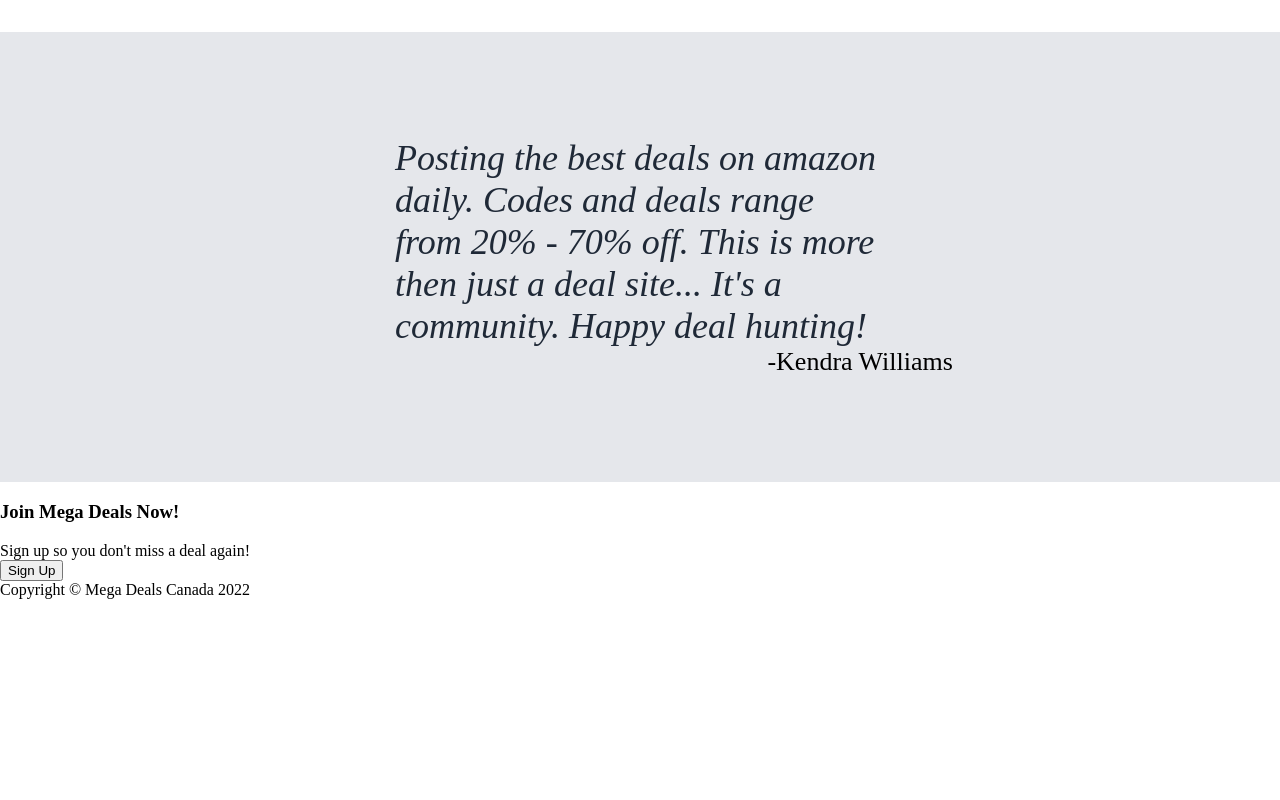
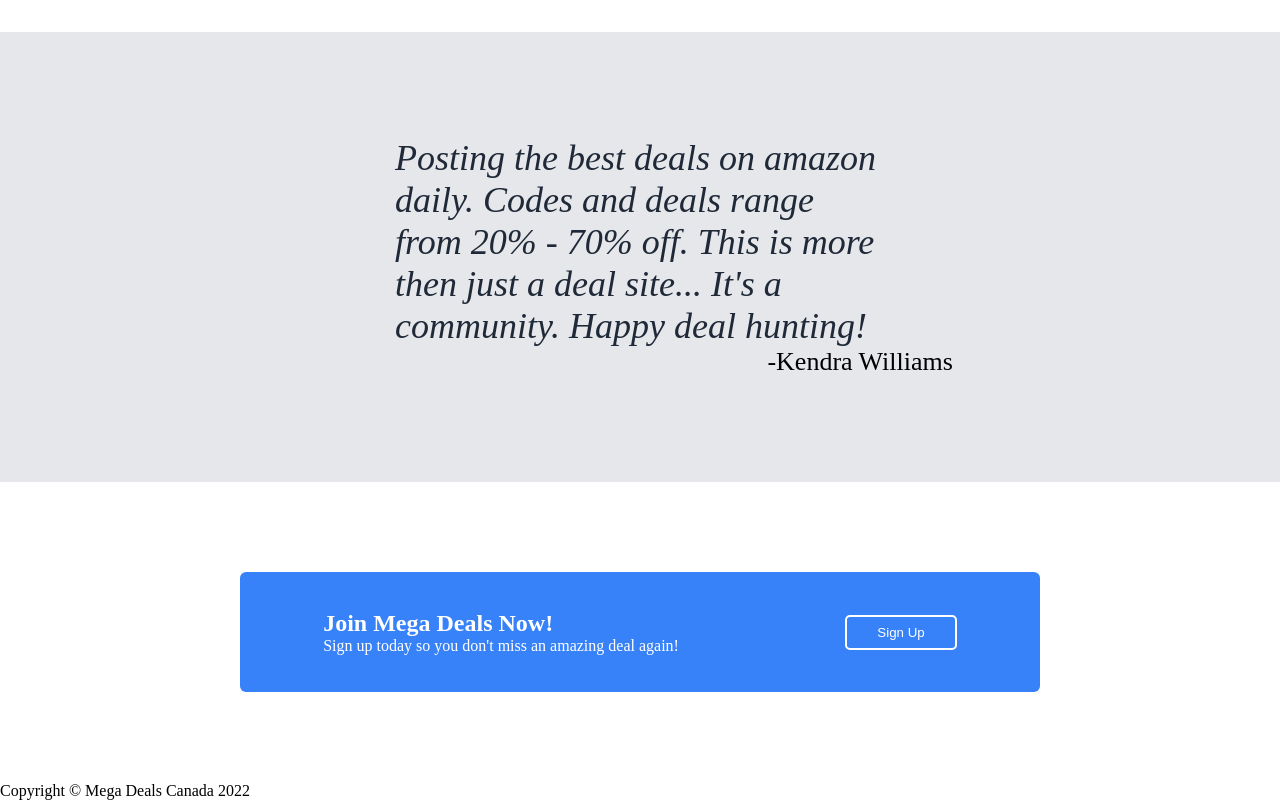
Before and after one commit to xKChan/landing-page, a plain HTML site: page index.html in a window 1280 px wide. Shown: the part 843-1643 px from the top of the page. Before the commit the page ends 1442 px from the top, so only its background shows below. Drawn offline with Linux system fonts and the light colour scheme.

Commit message:
Finish the forth section of the landing page Edited and styled the forth section of the landing page.  Overall site looks good at this point.  Will go through and finish up touching the rest of the page after finishing the footer.

```diff
--- a/css/style.css
+++ b/css/style.css
@@ -164,3 +164,41 @@
 }
 
 /* Section four */
+
+.fourthsec {
+    display: flex;
+    justify-content: center;
+    align-items: center;
+    height: 300px;
+}
+
+.popup {
+    min-height: 120px;
+    min-width: 800px;
+    background-color: ;
+    border-radius: 6px;
+    display: flex;
+    justify-content: space-around;
+    align-items: center;
+    background-color: #3882f9;
+}
+
+.poptitle {
+    font-size: 24px;
+    font-weight: 900;
+    color: white;
+}
+
+.poptext {
+    color: white;
+}
+
+.popbutton {
+    background-color: #3882f9;
+    padding: 8px 30px;
+    color: white;
+    border: 2px solid white;
+    border-radius: 5px;
+}
+
+/* Footer */
--- a/index.html
+++ b/index.html
@@ -65,10 +65,14 @@
 
 
         <!-- Forth Section -->
-        <div>
-            <h3>Join Mega Deals Now!</h3>
-            <div>Sign up so you don't miss a deal again!</div>
-            <button>Sign Up</button>
+        <div class="fourthsec">
+            <div class="popup">
+                <div>
+                    <div class="poptitle">Join Mega Deals Now!</div>
+                    <div class="poptext">Sign up today so you don't miss an amazing deal again!</div>
+                </div>
+                <button class="popbutton">Sign Up</button>
+            </div>
         </div>
 
 
```
